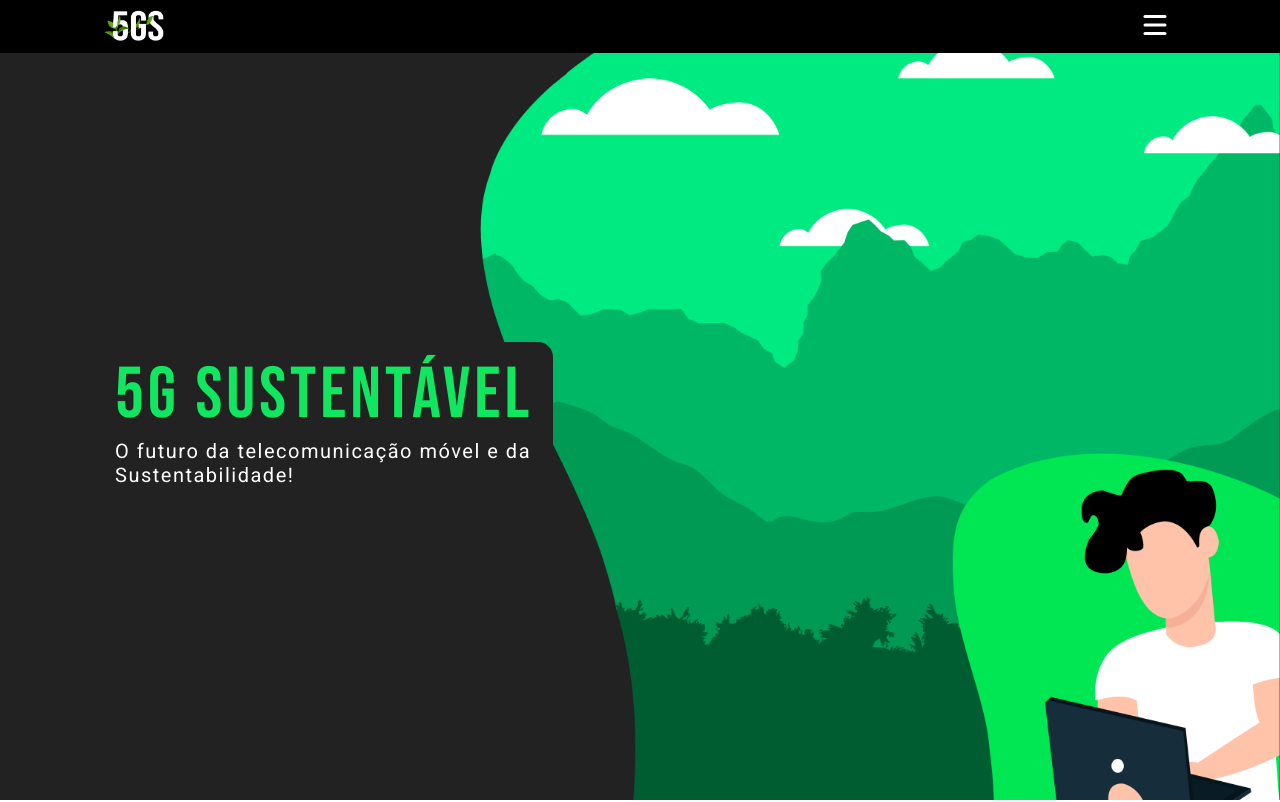
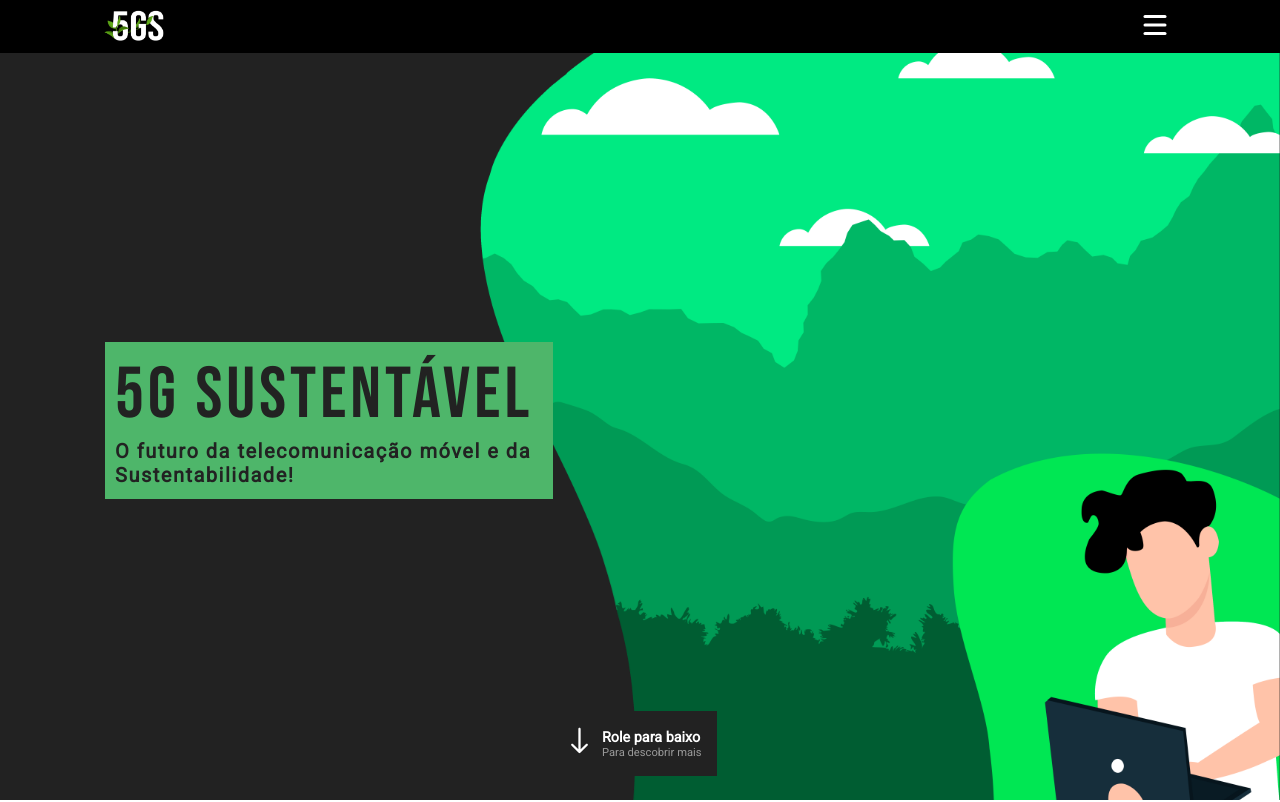
Before and after one commit to mvgoliveira/5GS, a React (Create React App) app: page / in a window 1280 px wide. Shown: the top 802 px of the page. Built offline with nearby package versions, Linux system fonts and the light colour scheme; the HTML template or start-up script is replaced by a standard one.

Commit message:
Fiz modificações

```diff
--- a/src/pages/Home/index.js
+++ b/src/pages/Home/index.js
@@ -1,6 +1,7 @@
 import React from 'react';
 import { Link } from 'react-router-dom';
 import { AiFillPlayCircle } from 'react-icons/ai';
+import { IoIosArrowRoundDown } from 'react-icons/io';
 import {Hero, Video, Conteudo, VideoGrid} from './styles';
 
 import Comparativo from '../../components/Comparativo';
@@ -10,8 +11,18 @@ export default function Main(){
     return (
         <>
             <Hero>
-                <h1>5G Sustentável</h1>
-                <p>O futuro da telecomunicação móvel e da Sustentabilidade!</p>
+                <div>
+                    <h1>5G Sustentável</h1>
+                    <p>O futuro da telecomunicação móvel e da Sustentabilidade!</p>
+                </div>
+
+                <section>
+                    <IoIosArrowRoundDown size={45}/>
+                    <article>
+                        <span></span>
+                        <p></p>
+                    </article>
+                </section>
             </Hero>
 
             <Comparativo/>
--- a/src/pages/Home/styles.js
+++ b/src/pages/Home/styles.js
@@ -22,45 +22,25 @@ export const Hero = styled.div`
     padding-top: 40px;
     padding-left: 105px;
 
-    width: 100vw;
+    max-width: 100vw;
     height: 100vh;
 
-    @media (max-width: 650px) {
-        padding-left: 0;
-        align-items: center;
-    }
+    div {
 
-    @media (max-width: 500px) {
-        padding-left: 0;
-    }
+        color: #222;
+        background: #4EB66A;
 
         h1 {
             font-family: 'Bebas Neue', cursive;
-        color: #10e660;
             text-transform: uppercase;
             letter-spacing: 0.25rem;
-        font-weight: 300;
+            font-weight: 100;
             font-size: 4.5rem;
             text-align: start;
             width: 28rem;
-        background: #222;
             padding-left: 10px;
             padding-top: 10px;
-
-        border-top-right-radius: 15px;
-        border-top-left-radius: 15px;
-
-        @media (max-width: 650px) {
-            text-align: center;
-            font-size: 3rem;
-            width: 80vw;
-        }
-
-        @media (max-width: 500px) {
-            text-align: center;
-            font-size: 3rem;
-            width: 80vw;
-        }
+            -webkit-font-smoothing: antialiased;
         }
 
         p {
@@ -70,23 +50,108 @@ export const Hero = styled.div`
             width: 28rem;
             height: 60px;
             padding-left: 10px;
+            font-weight: bold;
+
+        }
+    }
+
+    section {
+        display: flex;
+        position: absolute;
+        bottom: 3%;
+        left: 50%;
+        margin-left: -83px;
+
+        align-items: center;
+
         background: #222;
+        padding-right: 15px;
+        padding: 10px 15px 10px 0;
 
-        border-bottom-right-radius: 15px;
-        border-bottom-left-radius: 15px;
+        svg {
+            position: relative;
+            animation: setaLoop 1s infinite;
+        }
+
+        article {
+
+            span {
+                font-weight: bold;
+                font-size: 0.9rem;
+
+                &::after {
+                    content:"Role para baixo";
+                }
+            }
+
+            p {
+                color: #999;
+                font-size: 0.7rem;
+
+                &::after {
+                    content:"Para descobrir mais";
+                }
+            }
+        }
+
+        @keyframes setaLoop {
+            from {
+                top: -3px;
+            }
+
+            50% {
+                top: 5px;
+            }
+
+            to {
+                top: -3px;
+            }
+        }
+    }
 
     @media (max-width: 650px) {
+        padding-left: 0;
+        align-items: center;
+
+        div {
+            h1 {
+                text-align: center;
+                font-size: 4rem;
+                width: 80vw;
+            }
+
+            p {
                 text-align: center;
                 width: 80vw;
-            font-size: 0.8rem;
+                font-size: 1rem;
                 height: 35px;
+            }
+        }
     }
 
     @media (max-width: 500px) {
-            text-align: center;
-            width: 80vw;
-            font-size: 0.8rem;
+        padding-left: 0;
+
+        div {
+            h1 {
+                font-size: 3rem;
+            }
+
+            p {
                 height: 40px;
+            }
+        }
+    }
+
+    @media (max-width: 385px) {
+        div {
+            h1 {
+                font-size: 2.3rem;
+            }
+
+            p {
+                font-size: .8rem;
+            }
         }
     }
 `;
@@ -97,7 +162,7 @@ export const Video = styled.div`
     background: #222 url(${bg2}) left no-repeat;
     background-size: 80vh;
 
-    width: 100vw;
+    max-width: 100vw;
     min-height: 80vh;
 
     align-items: center;
@@ -131,7 +196,7 @@ export const VideoGrid = styled.div`
         align-items: center;
     }
 
-    @media (max-width: 1040px) {
+    @media (max-width: 1108px) {
         overflow-x: scroll;
         width: 90vw;
 
@@ -224,6 +289,7 @@ export const Conteudo = styled.div`
     align-items: flex-start;
     justify-content: center;
     padding: 120px 110px;
+    max-width: 100vw;
 
 
         h2{
--- a/src/pages/Ods/index.js
+++ b/src/pages/Ods/index.js
@@ -1,12 +1,50 @@
 import React from 'react';
 import { Container } from './styles';
+
+import InfoImg from '../../assets/imagens/ods9.png';
 
 export default function Ods(){
 
     return (
         <>
             <Container>
+                <section>
+                    <h1>ODS 9</h1>
+                    <img src={InfoImg} alt="Imagem ilustrativa 5GS"/>
 
+                    <p>
+                        As Nações Unidas definiram os Objetivos de Desenvolvimento Sustentável (ODS) como parte de uma nova agenda de desenvolvimento sustentável que deve finalizar o trabalho dos ODM e não deixar ninguém para trás.
+                    </p>
+
+                    <p>
+                    O Objetivo 9 Construir infraestruturas resilientes, promover a industrialização inclusiva e sustentável e fomentar a inovação, podemos destacar:
+
+                        <ul>
+                            <li>As redes 5G devem consumir até 90% menos energia que as redes 4G atuais;</li>
+                            <li>Os tempos de conexão entre aparelhos móveis devem ser inferiores a 5 ms (milissegundos), face à latência de 30 ms das redes 4G;</li>
+                            <li>O número de aparelhos conectados por área devem ser 50 a 100 vezes maior que o atual;</li>
+                            <li>Devem ser realizados aumentos drásticos na duração da bateria de dispositivos rádio receptores.</li>
+                        </ul>
+
+                    </p>
+
+                    <p>
+                        Após a instalação da infraestrutura das redes 5G, a redução do consumo de energia poderá diminuir os custos futuros, além de torná-la mais ecológica. O tempo de latência reduzido, por sua vez, possibilitará a comunicação entre veículos autônomos, permitirá o desenvolvimento de sistemas de segurança que evitem acidentes automobilísticos, além de possibilitar a realização de cirurgias remotas por meio de robôs.
+                    </p>
+
+                    <p>
+                        O aumento do número de aparelhos conectados por área possibilitará uma enorme ampliação da tendência mundial da “internet das coisas”. Sistemas de iluminação pública e residencial, smartphones, smartwatches, eletrodomésticos, dispositivos de monitoramento, sensores de presença, frequencímetros cardíacos, centrais de segurança, guichês de supermercados ou estacionamentos, caixas de supermercados, sensores meteorológicos e muitos outros dispositivos poderão conectar-se mutuamente por meio do uso da quinta geração das redes móveis. Com isso, haverá inúmeras possibilidades, cada vez mais inteligentes e conectadas, para residências, ruas, hospitais, comércios e indústrias.
+                    </p>
+
+                    <p>
+                        O pequeno tempo de latência possibilitado pelas redes 5G permitirá que o sistema de freios de um veículo comunique-se rapidamente aos smartphones ou smartwatchs dos pedestres, evitando acidentes quando, por exemplo, houver grandes aproximações entre eles.
+                    </p>
+
+                    <p>
+                        Toda a infraestrutura para a utilização da rede 5G não sairá barata, no entanto, não se sabe ao certo de quanto deverá ser o investimento para os usuários finais. Estima-se que, na Europa, os custos de instalação da nova infraestrutura de antenas somarão entre 300 e 500 bilhões de euros, um investimento muito grande para potencialidades ainda maiores.
+                    </p>
+
+                </section>
             </Container>
         </>
     );
--- a/src/pages/Ods/styles.js
+++ b/src/pages/Ods/styles.js
@@ -1,6 +1,53 @@
 import styled from 'styled-components';
 
 export const Container = styled.div`
-    width: 100vw;
-    min-height: 100vh;
+    display: flex;
+    justify-content: center;
+    padding: 130px 50px;
+    max-width: 100vw;
+
+    section {
+        display: flex;
+        max-width: 900px;
+        flex-direction: column;
+    }
+
+    h1 {
+        font-family: 'Bebas Neue', cursive;
+        font-weight: 100;
+        letter-spacing: 0.125rem;
+        font-size: 2.7rem;
+        margin-bottom: 20px;
+    }
+
+    img {
+        margin-bottom: 40px;
+    }
+
+    p {
+        margin-bottom: 40px;
+        font-family: 'Roboto', sans-serif;
+        font-size: 1.2rem;
+        line-height: 1.875rem;
+        text-align: justify;
+        padding-bottom: 25px;
+
+        @media(max-width: 600px){
+            font-size: 1rem;
+        }
+    }
+
+    ul {
+        padding-left: 55px;
+        padding-top: 30px;
+
+        li {
+            margin-bottom: 15px;
+
+            &:last-child {
+                margin-bottom: 0px;
+            }
+        }
+    }
+
 `;
--- a/src/styles/global.js
+++ b/src/styles/global.js
@@ -6,7 +6,7 @@ export default createGlobalStyle `
       padding: 0;
       outline: 0;
       box-sizing: border-box;
-      max-width: 100%;
+      max-width: 100vw;
   }
 
   html, body, #root {
```
Lines whose indentation alone changed are shown as unchanged.
